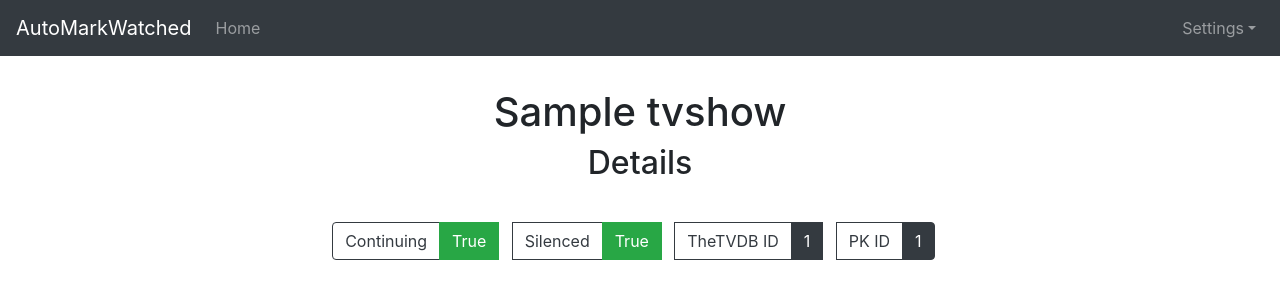
After one commit to itscontained/automarkwatched, a Django app: page /1/ in a window 1280 px wide. The commit adds this page. Shown: the top 300 px of the page. Run offline with Django 3.2, Linux system fonts and the light colour scheme; tables that the repository leaves empty hold one stand-in row (values such as "Sample post"); some libraries are stand-ins or nearby versions.

Commit message:
Added per show details

```diff
--- a/amw/urls.py
+++ b/amw/urls.py
@@ -8,5 +8,5 @@ urlpatterns = [
     path('settings/filltable/', views.filltable),
     path('settings/synctvdb/', views.syncTVDB),
     path('settings/markwatched/', views.markWatched),
-
+    path('<int:show_pk>/', views.ShowDetailView.as_view()),
 ]
--- a/amw/views.py
+++ b/amw/views.py
@@ -64,6 +64,13 @@ class SettingsView(TemplateView):
             print('shit')
         return HttpResponseRedirect('/settings')
 
+class ShowDetailView(TemplateView):
+    template_name = "showdetail.html"
+
+    def get(self, request, show_pk, *args, **kwargs):
+        context = { 'show': TVShow.objects.get(pk=show_pk) }
+        return render(request, self.template_name, context)
+
 def filltable(request):
 
     if request.method == "POST":
--- a/static/style.css
+++ b/static/style.css
@@ -14,3 +14,7 @@ input[type=number]::-webkit-outer-spin-button {
     white-space: nowrap;
     width: 1px;
 }
+
+a:hover {
+    text-decoration: none;
+}
--- a/templates/base.html
+++ b/templates/base.html
@@ -8,6 +8,7 @@
   {% load static %}
   <link rel="stylesheet" type="text/css" href="{% static 'style.css' %}">
   <script src="{% static 'style.js' %}"></script>
+  <script src="https://cdnjs.cloudflare.com/ajax/libs/popper.js/1.12.5/umd/popper.js"></script>
   <script src="https://code.jquery.com/jquery-3.2.1.slim.min.js" integrity="sha384-KJ3o2DKtIkvYIK3UENzmM7KCkRr/rE9/Qpg6aAZGJwFDMVNA/GpGFF93hXpG5KkN" crossorigin="anonymous"></script>
   <script src="https://maxcdn.bootstrapcdn.com/bootstrap/4.0.0/js/bootstrap.min.js" integrity="sha384-JZR6Spejh4U02d8jOt6vLEHfe/JQGiRRSQQxSfFWpi1MquVdAyjUar5+76PVCmYl" crossorigin="anonymous"></script>
  </head>
--- a/templates/home.html
+++ b/templates/home.html
@@ -29,7 +29,7 @@
     {% for show in tv_shows %}
     <tr>
      <td class="text-left col-md-auto">
-      {{ show.title }}
+      <a href="/{{ show.pk }}/" class="text-light nounderline">{{ show.title }}</a>
      </td>
      <td class="text-center col-md-auto text-danger">
       {% if show.silenced %}
--- /dev/null
+++ b/templates/showdetail.html
@@ -0,0 +1,21 @@
+{% extends "base.html" %}
+{% block content %}
+<div class="container p-3">
+ <h1 class="text-center">{{ show.title }}</h1>
+ <h2 class="text-center">Details</h1>
+</div>
+<div class="container p-3">
+ <div class="text-center">
+  <div class="btn-group" role="group">
+   <button type="button" class="btn btn-outline-dark">Continuing</button>
+   <button type="button" class="btn {% if show.continuing %} btn-success {% else %} btn-danger {% endif %}" style="margin-right: 10pt;">{{ show.continuing }}</button>
+   <button type="button" class="btn btn-outline-dark">Silenced</button>
+   <button type="button" class="btn {% if show.silenced %} btn-success {% else %} btn-danger {% endif %}" style="margin-right: 10pt;">{{ show.silenced }}</button>
+   <button type="button" class="btn btn-outline-dark">TheTVDB ID</button>
+   <button type="button" class="btn btn-dark" style="margin-right: 10pt;">{{ show.tvdbid }}</button>
+   <button type="button" class="btn btn-outline-dark">PK ID</button>
+   <button type="button" class="btn btn-dark" style="margin-right: 10pt;">{{ show.pk }}</button>
+  </div>
+ </div>
+</div>
+{% endblock %}
```
